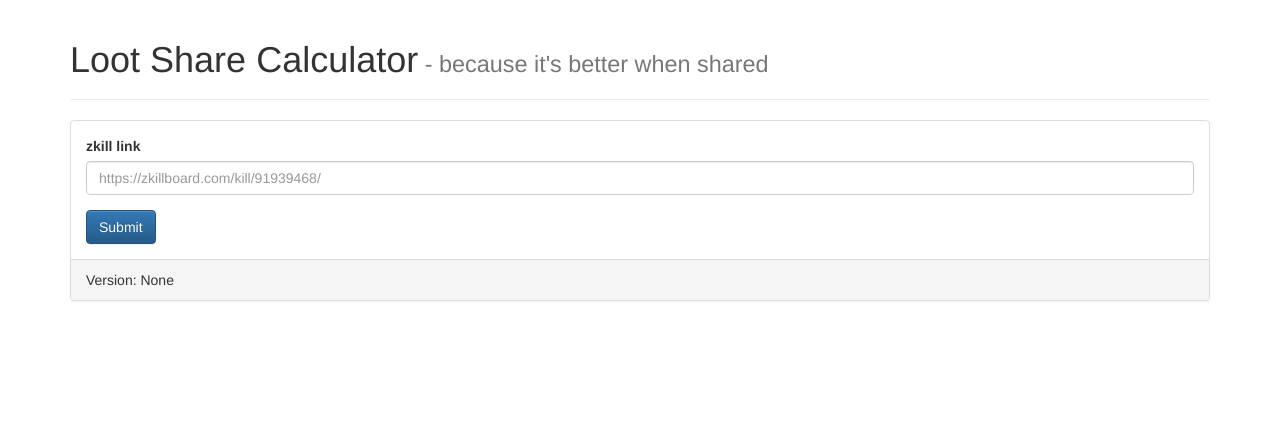
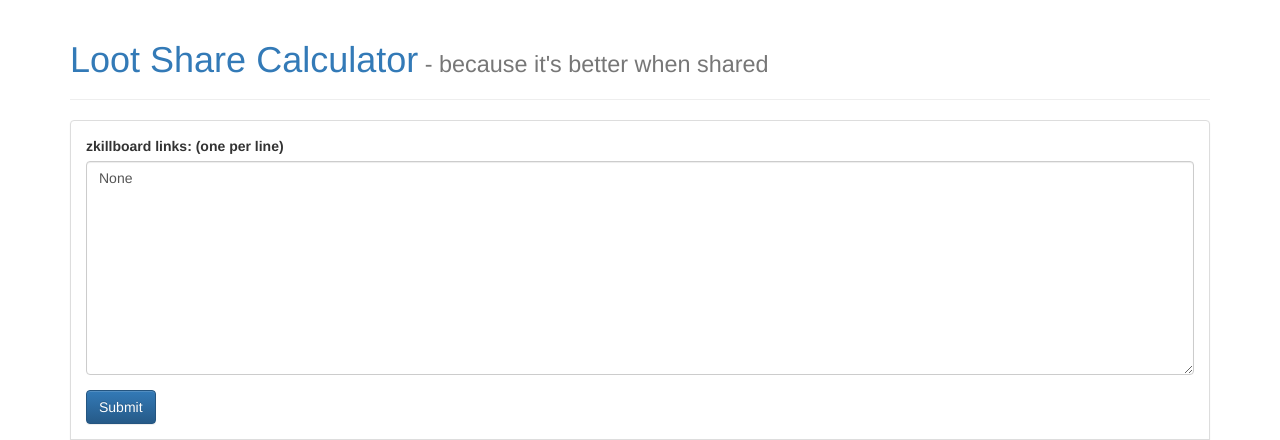
Before and after one commit to woohgit/sfshare, a Flask app: page / in a window 1280 px wide. Shown: the top 440 px of the page. Run offline with Flask 2, Linux system fonts and the light colour scheme; some libraries are stand-ins or nearby versions.

Commit message:
Multi kill support + fixes

```diff
--- a/application/routes.py
+++ b/application/routes.py
@@ -25,25 +25,30 @@ def ping_pong():
     return jsonify('pong!')
 
 
-@app.route('/', methods=['GET'])
+@app.route('/', methods=['GET', 'POST'])
 def index():
     version = os.getenv("GIT_SHA")
-    zkill_link = request.args.get("zkill_link")
     error_message = None
+    zkill_links = None
+    results = []
+    if request.method == 'POST':
+        zkill_links = request.form["zkill_links"]
 
-    if zkill_link is not None:
-        try:
-            buy, sell = zkill_share.get_buy_sell_from_appraisal(zkill_link)
-        except Exception as e:
-            buy, sell = None
-            error_message = "Error while parsing the input. (%s)" % str(e)
-
-    else:
-        buy, sell = None, None
+    if zkill_links is not None:
+        links = zkill_links.splitlines()
+        for link in links:
+            try:
+                if link:
+                    buy, sell = zkill_share.get_buy_sell_from_appraisal(link)
+                    results.append({"link": link, "buy": buy, "sell": sell, "error": None})
+                else:
+                    continue
+            except Exception as e:
+                error_message = "Error while parsing the input. (%s) for URL %s" % (str(e), link)
+                results.append({"link": link, "buy": None, "sell": None, "error": error_message})
 
     return render_template('index.html',
-                           zkill_link=request.args.get("zkill_link", ""),
-                           buy=buy,
-                           sell=sell,
+                           zkill_links=zkill_links,
+                           results=results,
                            error_message=error_message,
                            version=version)
--- a/application/templates/index.html
+++ b/application/templates/index.html
@@ -2,7 +2,7 @@
 <html lang="en" dir="ltr">
   <head>
     <meta charset="utf-8">
-    <title></title>
+    <title>Loot Share Calculator</title>
     <style>
     abbr[title] {
       border-bottom: none !important;
@@ -39,14 +39,14 @@ function Clipboard_CopyTo(value) {
   <body>
     <div class="container">
       <div class="page-header">
-        <h1>Loot Share Calculator<small> - because it's better when shared</small></h1>
+        <h1><a href="/">Loot Share Calculator</a><small> - because it's better when shared</small></h1>
       </div>
       <div class="panel panel-default">
         <div class="panel-body">
-          <form>
+          <form method="post">
             <div class="form-group">
-              <label for="base">zkill link</label>
-              <input type="text" class="form-control" id="base" name="zkill_link" placeholder="https://zkillboard.com/kill/91939468/" {% if zkill_link != "" %} value="{{ zkill_link }}" {% endif %}>
+              <label for="zkill_links">zkillboard links: (one per line)</label>
+              <textarea id="zkill_links" name="zkill_links" class="form-control" placeholder="https://zkillboard.com/kill/1234567" rows="10">{% if zkill_links != ""%}{{ zkill_links}}{% endif %}</textarea>
             </div>
             <div class="row">
               <div class="select col-md-2">
@@ -73,18 +73,17 @@ function Clipboard_CopyTo(value) {
         </div>
       </div>
       {% endif %}
-      {% if buy %}
+      {% if results %}
+      {% for item in results %}
       <!-- new panel -->
       <div class="panel panel-default">
         <div class="panel-body">
-            <p>Zkill Link: <a href="{{ zkill_link }}" target="_blank">{{ zkill_link}}</a></p>
-            <p>Jita Buy: <strong>{{ buy|currency }}</strong> ISK</p>
-            <p>Jita Sell: <strong>{{ sell|currency}}</strong> ISK </p>
-            <p>Corp Tax: <strong>{{ sell|calculate_tax|currency }}</strong> ISK <button onclick="Clipboard_CopyTo({{ sell|calculate_tax }})">Copy</button></p>
+            <p>Zkill Link: <a href="{{ item["link"] }}" target="_blank">{{ item["link"] }}</a></p>
+            <p>Jita Buy: <strong>{{ item["buy"]|currency }}</strong> ISK</p>
+            <p>Jita Sell: <strong>{{ item["sell"]|currency}}</strong> ISK </p>
+            <p>Corp Tax: <strong>{{ item["buy"]|calculate_tax|currency }}</strong> ISK <button onclick="Clipboard_CopyTo({{ item["buy"]|calculate_tax }})">Copy</button></p>
         </div>
       </div>
-      {% endif %}
-      {% if buy %}
       <!-- new panel -->
       <div class="panel panel-default">
           <div class="panel-body">
@@ -100,15 +99,15 @@ function Clipboard_CopyTo(value) {
                       {% for i in range(0, 10) %}
                       <tr>
                           <td>{{ i+1 }} pilot{% if i > 0 %}s{% endif %}</td>
-                          <td style="text-align:right">{{ buy|calculate_price(i+1)|currency }} ISK</td>
-                          <td><button onclick="Clipboard_CopyTo({{ buy|calculate_price(i+1) }})">Copy</button></td>
+                          <td style="text-align:right">{{ item["buy"]|calculate_price(i+1)|currency }} ISK</td>
+                          <td><button onclick="Clipboard_CopyTo({{ item["buy"]|calculate_price(i+1) }})">Copy</button></td>
                       </tr>
                       {% endfor %}
                   </tbody>
               </table>
         </div>
       </div>
+      {% endfor %}
       {% endif %}
-
   </body>
 </html>
```
